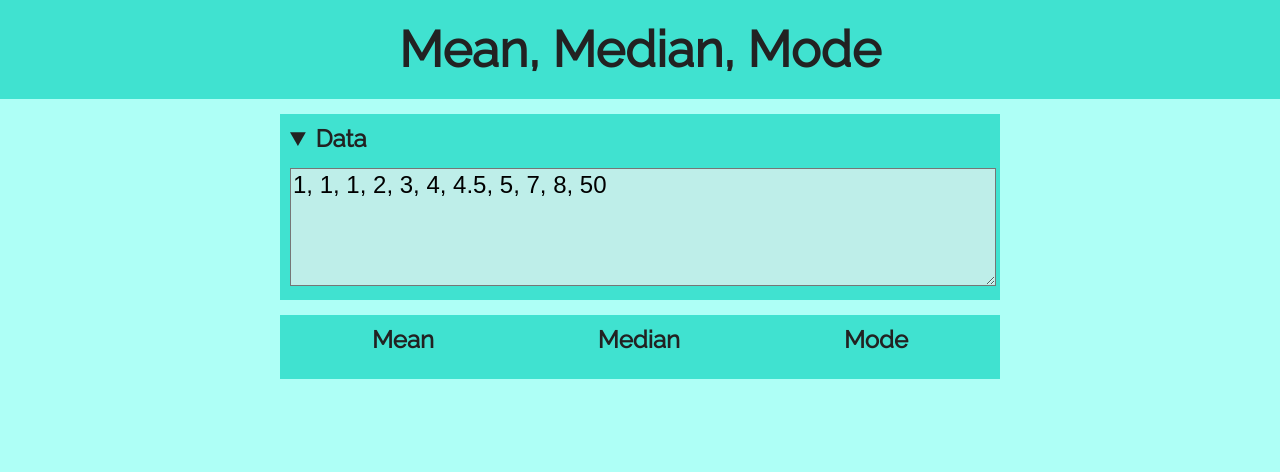
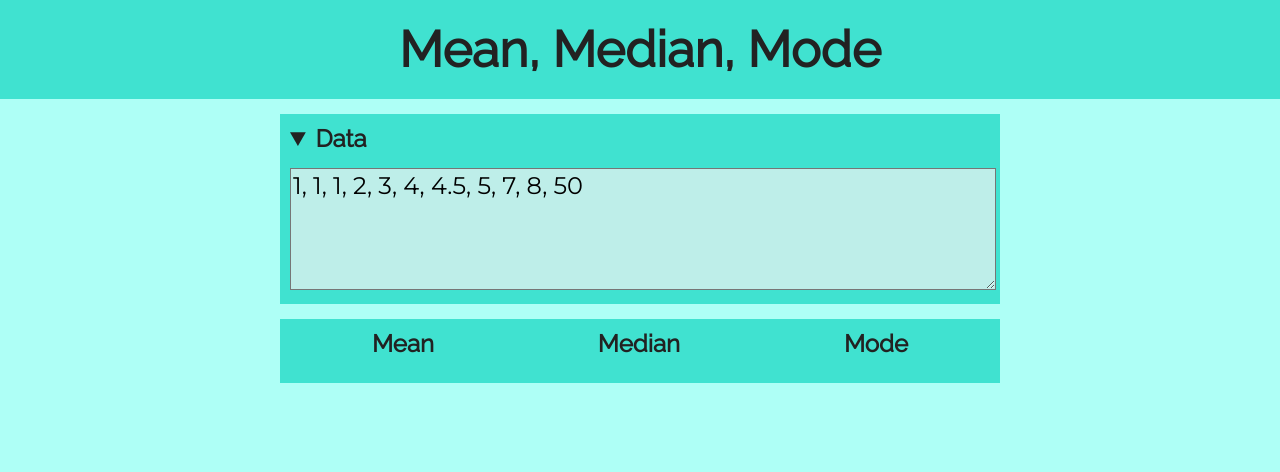
Before and after one commit to mminer237/meanmedianmode, a Jekyll site: the page built from index.html, in a window 1280 px wide. Shown: the top 472 px of the page. Built offline with Jekyll 4.4.1, drawn with Linux system fonts in a browser that asks for light colours.

Commit message:
Applied body font to textarea

```diff
--- a/css/style.scss
+++ b/css/style.scss
@@ -55,7 +55,7 @@ h2, summary {
 }
 textarea {
 	background-color: var(--input-background-color);
-	font-family: sans-serif;
+	font-family: 'Montserrat', sans-serif;
 	font-size: 24px;
 	width: 100%;
 }
```
